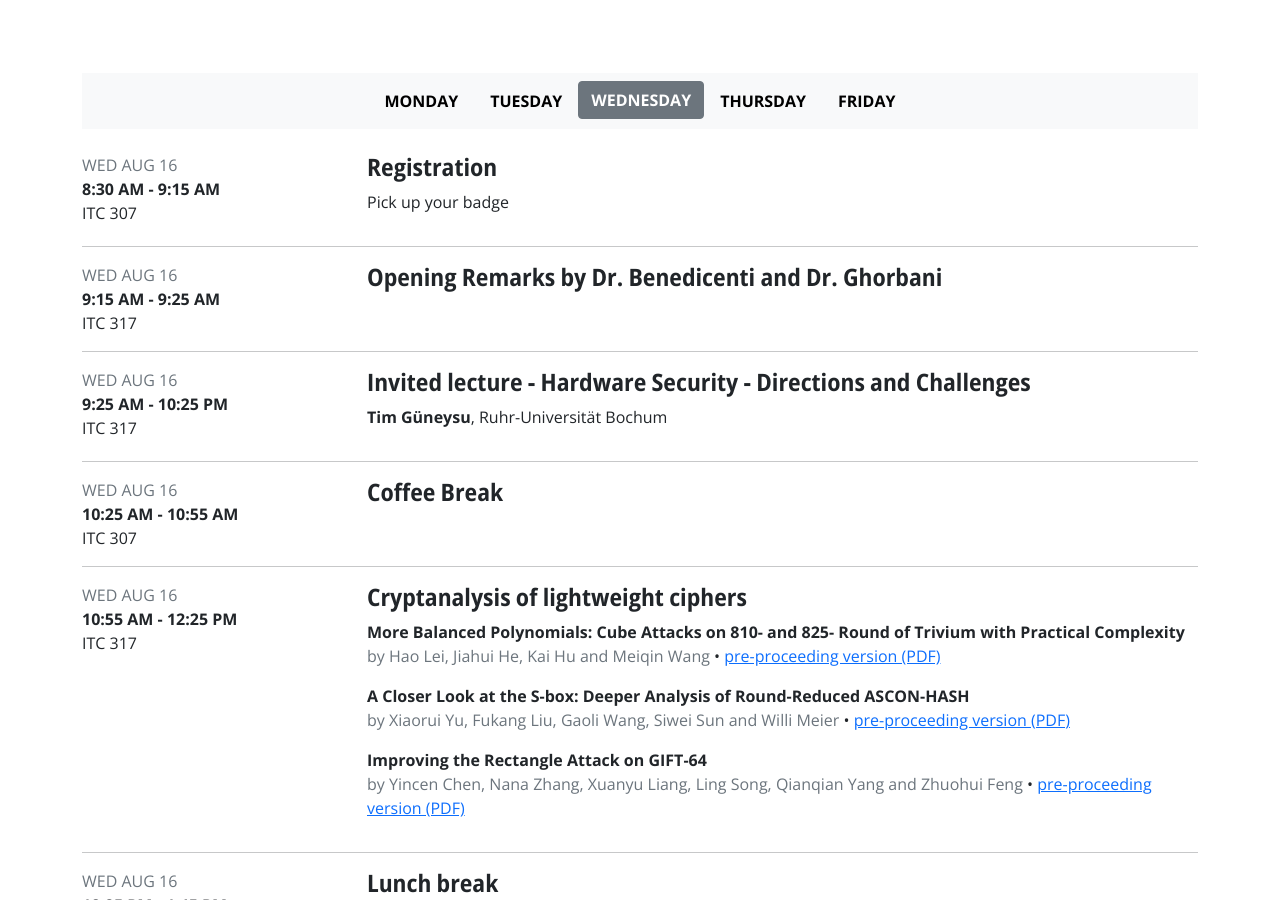
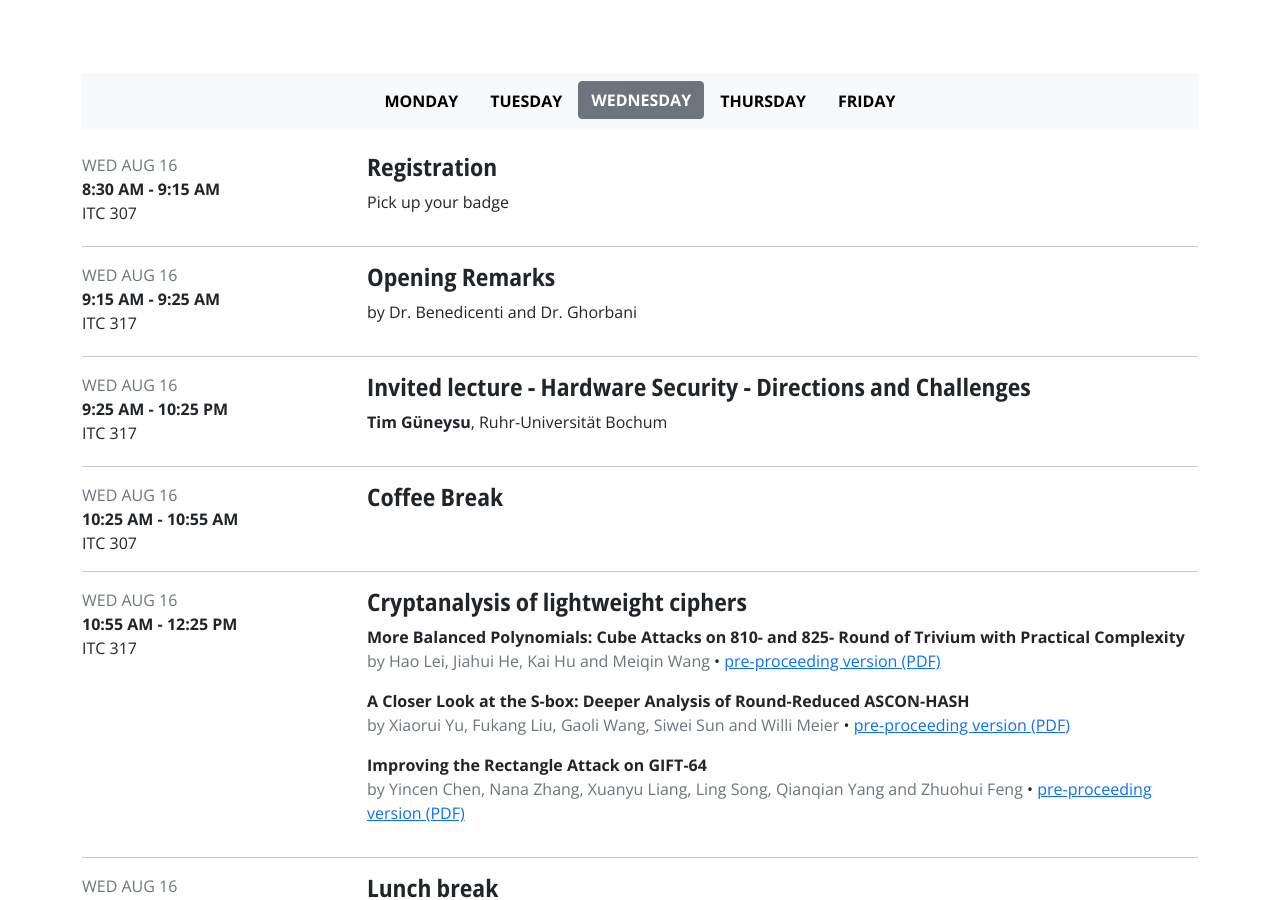
Before and after one commit to sac-workshop/sac-2023, a Jekyll site: the page built from schedule.html, in a window 1280 px wide and 900 px high, scrolled down 2628 px. Built offline with Jekyll 4.4.1, drawn with Linux system fonts in a browser that asks for light colours; part of the change alters nothing that is shown.

```diff
--- a/_data/schedule.yml
+++ b/_data/schedule.yml
@@ -86,9 +86,10 @@
     time: 8:30 AM - 9:15 AM
     subtitle: Pick up your badge
     location: ITC 307
-  - title: Opening Remarks by Dr. Benedicenti and Dr. Ghorbani
+  - title: Opening Remarks
     time: 9:15 AM - 9:25 AM
     location: ITC 317
+    subtitle: by Dr. Benedicenti and Dr. Ghorbani
   - title: Invited lecture - Hardware Security - Directions and Challenges
     time: 9:25 AM - 10:25 PM
     location: ITC 317
```
